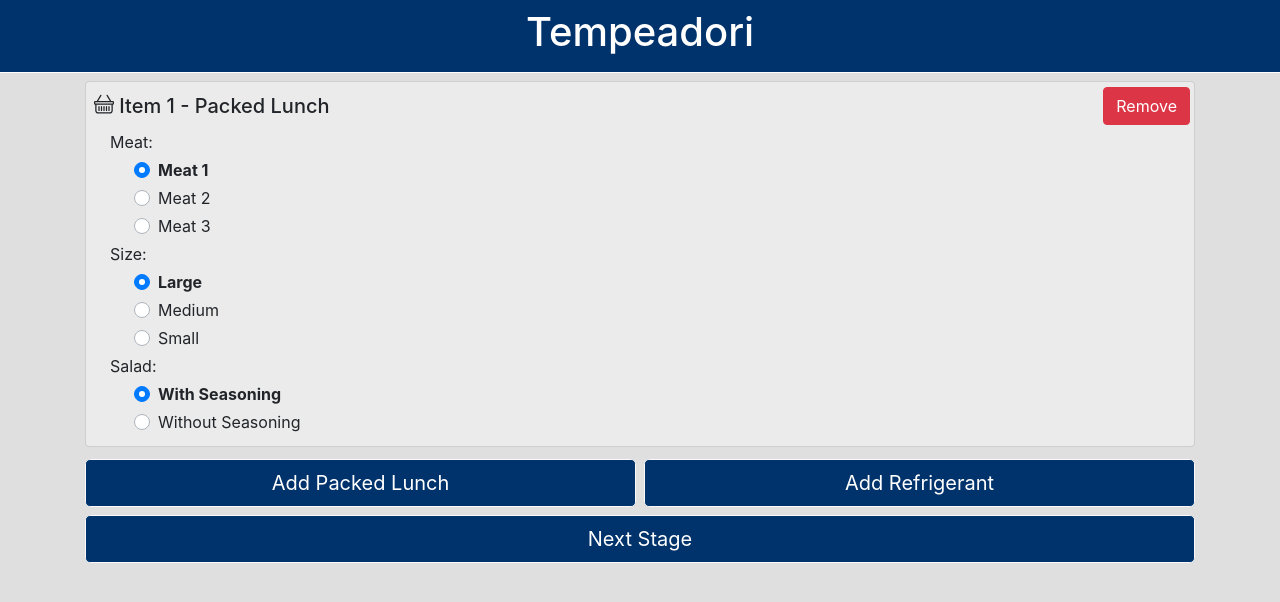
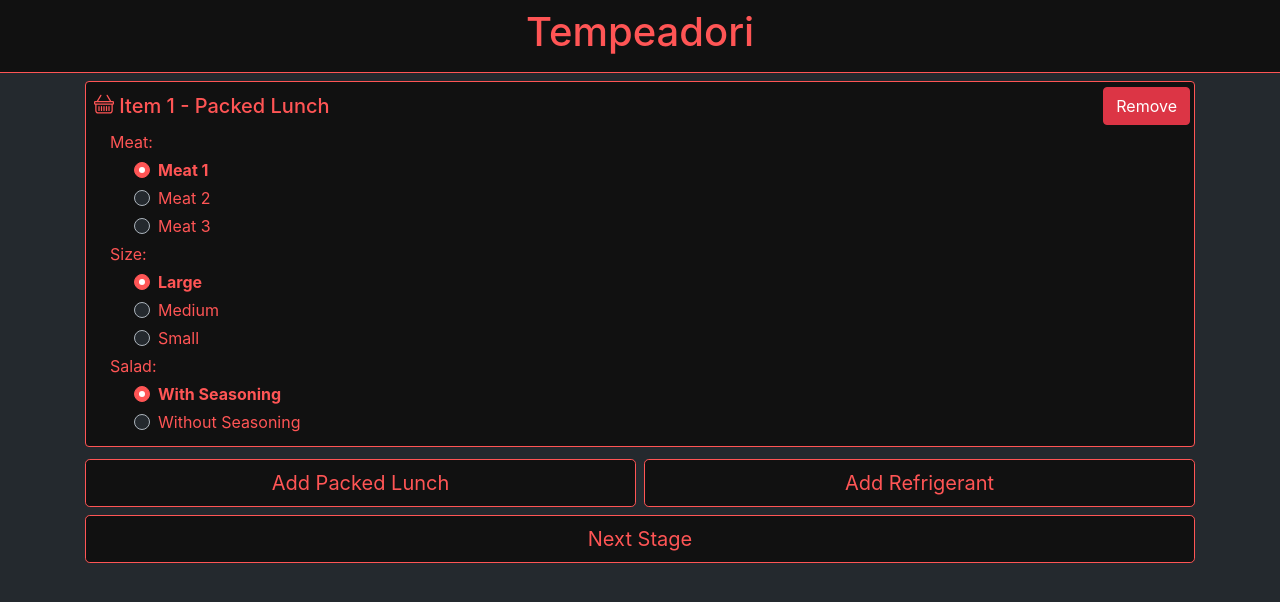
Before and after one commit to GustavoKlinfuss/Lunch-X__WebApp, a Vue app: page / in a window 1280 px wide. Shown: the top 602 px of the page. Built offline with nearby package versions, Linux system fonts and the light colour scheme; what vue-the-mask would draw is missing.

Commit message:
Changing colors

```diff
--- a/src/app/OrderMaker.vue
+++ b/src/app/OrderMaker.vue
@@ -1,6 +1,8 @@
 <template>
 <main>
-  <header class="header sticky-top"><h1>Tempeadori</h1></header>
+  <header class="header sticky-top">
+    <h1>Tempeadori</h1>
+  </header>
   <div class="container mt-2">
     <order-details
       v-if="stage === StagesEnum.OrderDetails"
@@ -84,16 +86,16 @@ export default {
 
 <style>
 html, main {
-  background-color: rgb(223, 223, 223);
+  background-color: #24292E;
   font-family: -apple-system, BlinkMacSystemFont, 'Segoe UI', Roboto, Oxygen, Ubuntu, Cantarell, 'Open Sans', 'Helvetica Neue', sans-serif;
   font-size: 1rem;
+  color: #ff5555;
 }
 
 .header {
-	background-color:  #00326b;
+	background-color: #111111;
   padding: 8px;
-  color: white;
-  border-bottom: 1px solid white;
+  border-bottom: 1px solid #ff5555;
   text-align: center;
 }
 
--- a/src/app/order-details/OrderDetails.vue
+++ b/src/app/order-details/OrderDetails.vue
@@ -1,6 +1,9 @@
 <template>
 <div class="d-flex flex-column">
-	<li v-for="(item, index) in orderDetails" v-bind:key="item.id">
+	<li
+		v-for="(item, index) in orderDetails"
+		v-bind:key="item.id"
+	>
 		<packed-lunch-card
 			v-if="item.itemType === OrderItemTypeEnum.PackedLunch"
 			:item="item"
--- a/src/app/user-details/UserDetails.vue
+++ b/src/app/user-details/UserDetails.vue
@@ -87,6 +87,6 @@ export default {
 
 <style scoped>
 .card {
-  background-color:#ebebeb;
+  background-color:#111111;
 }
 </style>
--- a/src/components/BaseButton.vue
+++ b/src/components/BaseButton.vue
@@ -1,6 +1,12 @@
 <template>
-<b-button size="lg" class="gt-btn my-1 border border-light" v-on:click="click()">
-  <b-icon v-if="icon" :icon="icon"></b-icon>
+<b-button
+  size="lg"
+  class="gt-btn my-1"
+  v-on:click="click()"
+>
+  <b-icon
+    v-if="icon"
+    :icon="icon"/>
   {{text}}
 </b-button>
 </template>
@@ -21,6 +27,8 @@ export default {
 
 <style scoped>
 .gt-btn {
-  background-color: #00326b;
+  background-color: #111111;
+  border: solid 1px  #ff5555;
+  color: #ff5555;
 }
 </style>
--- a/src/components/BaseCard.vue
+++ b/src/components/BaseCard.vue
@@ -41,6 +41,7 @@ export default {
 
 <style scoped>
 .card {
-  background-color: #ebebeb;
+  background-color: #111111;
+  border: 1px solid #ff5555;
 }
 </style>
--- a/src/components/BaseInput.vue
+++ b/src/components/BaseInput.vue
@@ -32,7 +32,8 @@ export default {
 </script>
 
 <style scoped>
-/* .form-control::-webkit-input-placeholder {
-  color: #ccc;
-} */
+.form-control {
+  background-color: #24292E;
+  color: #ff5555;
+}
 </style>
--- a/src/components/BaseRadio.vue
+++ b/src/components/BaseRadio.vue
@@ -1,10 +1,14 @@
 <template>
 <div class="ml-4">
-  <li v-for="option in options" v-bind:key="option.id">
+  <li
+    v-for="option in options"
+    v-bind:key="option.id"
+  >
     <b-form-radio
       :class="selectRadioClass(option)"
       v-model="selectedValue"
-      :value="option">
+      :value="option"
+    >
       {{option}}
     </b-form-radio>
   </li>
@@ -45,11 +49,16 @@ export default {
 };
 </script>
 
-<style scoped>
-/* .custom-control-input:checked ~ .custom-control-label::before {
-  background-color:black !important;
-  border-color:black !important;
-} */
+<style>
+.custom-control-input:checked ~ .custom-control-label::before {
+  color: #24292E !important;
+  background-color:#ff5555 !important;
+  border-color: #ff5555 !important;
+}
+
+.custom-control-label::before {
+  background-color: #24292E !important;
+}
 
 li {
   list-style-type: none;
```
Also changed, not shown: src/app/order-details/packed-lunch-card/PackedLunchCard.vue (+6 -1 lines).
